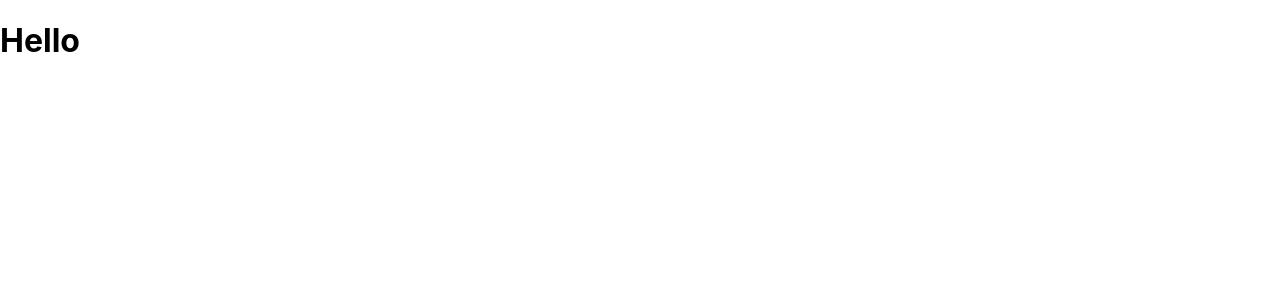
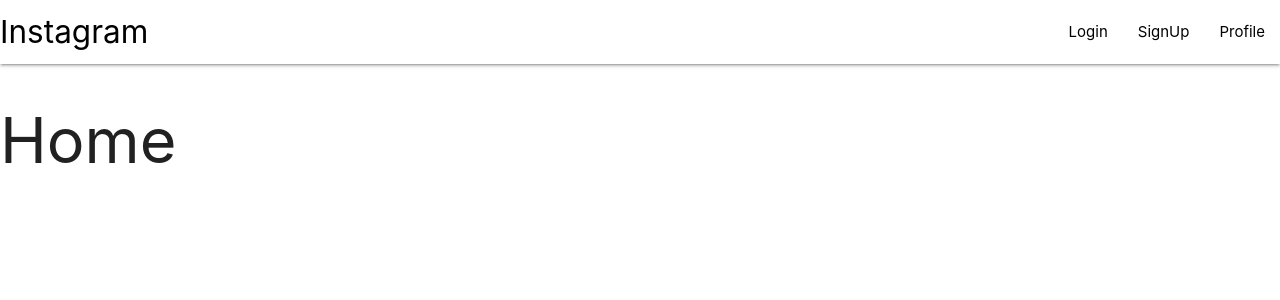
Before and after one commit to akg07/instagram-clone-FE, a React (Create React App) app: page / in a window 1280 px wide. Shown: the top 300 px of the page. Built offline with nearby package versions, Linux system fonts and the light colour scheme.

Commit message:
create navbar

```diff
--- a/public/index.html
+++ b/public/index.html
@@ -24,6 +24,10 @@
       work correctly both with client-side routing and a non-root public URL.
       Learn how to configure a non-root public URL by running `npm run build`.
     -->
+
+    <!-- Compiled and minified CSS -->
+    <link rel="stylesheet" href="https://cdnjs.cloudflare.com/ajax/libs/materialize/1.0.0/css/materialize.min.css">
+
     <title>React App</title>
   </head>
   <body>
--- a/src/App.css
+++ b/src/App.css
@@ -0,0 +1,3 @@
+a{
+  color: black !important;
+}
--- a/src/App.js
+++ b/src/App.js
@@ -1,8 +1,22 @@
+import './App.css';
+import Navbar from './components/Navbar';
+import Home from './components/screens/Home';
+import Profile from './components/screens/Profile';
+import Signup from './components/screens/Signup';
+import Login from './components/screens/Login';
+import {BrowserRouter, Route} from 'react-router-dom';
 
 
 function App() {
   return (
-    <h1>Hello</h1>
+    <BrowserRouter>
+      <Navbar />
+      <Route exact path="/" > <Home /> </Route>
+      <Route path="/login"> <Login /> </Route>
+      <Route path="/signup"> <Signup /> </Route>
+      <Route path="/profile"> <Profile /> </Route>
+    </BrowserRouter>
+
   );
 }
 
--- /dev/null
+++ b/src/components/Navbar.js
@@ -0,0 +1,18 @@
+import React from 'react';
+
+const Navbar = () => {
+  return (
+    <nav>
+    <div className="nav-wrapper white">
+      <a href="/" className="brand-logo">Instagram</a>
+      <ul id="nav-mobile" className="right">
+        <li><a href="/login">Login</a></li>
+        <li><a href="/signup">SignUp</a></li>
+        <li><a href="/profile">Profile</a></li>
+      </ul>
+    </div>
+  </nav>
+  );
+}
+
+export default Navbar;
--- /dev/null
+++ b/src/components/screens/Home.js
@@ -0,0 +1,9 @@
+import React from 'react';
+
+const Home = () => {
+  return (
+    <h1>Home</h1>
+  );
+}
+
+export default Home;
--- /dev/null
+++ b/src/components/screens/Login.js
@@ -0,0 +1,9 @@
+import React from 'react';
+
+const Login = () => {
+  return (
+    <h1>Login</h1>
+  );
+}
+
+export default Login;
--- /dev/null
+++ b/src/components/screens/Profile.js
@@ -0,0 +1,9 @@
+import React from 'react';
+
+const Profile = () => {
+  return (
+    <h1>Profile</h1>
+  );
+}
+
+export default Profile;
--- /dev/null
+++ b/src/components/screens/Signup.js
@@ -0,0 +1,9 @@
+import React from 'react';
+
+const Signup = () => {
+  return (
+    <h1>Signup</h1>
+  );
+}
+
+export default Signup;
```
